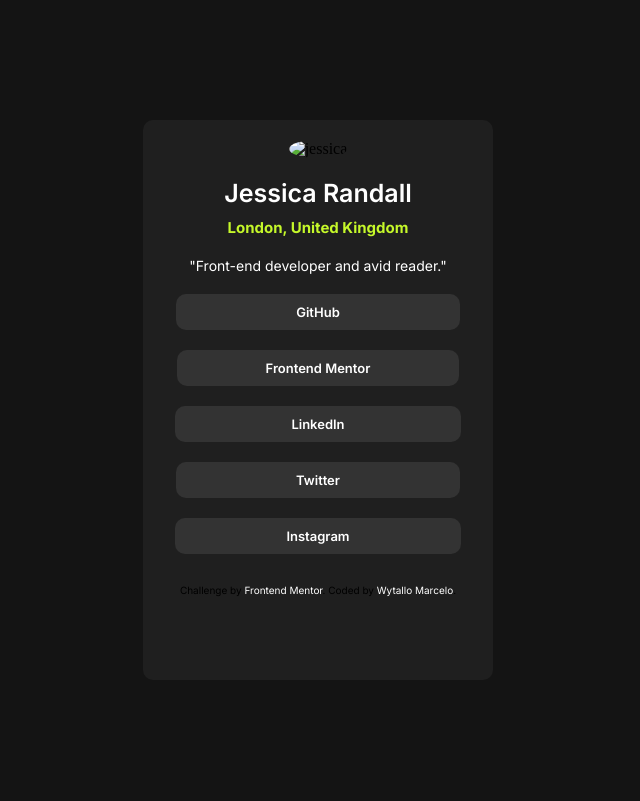
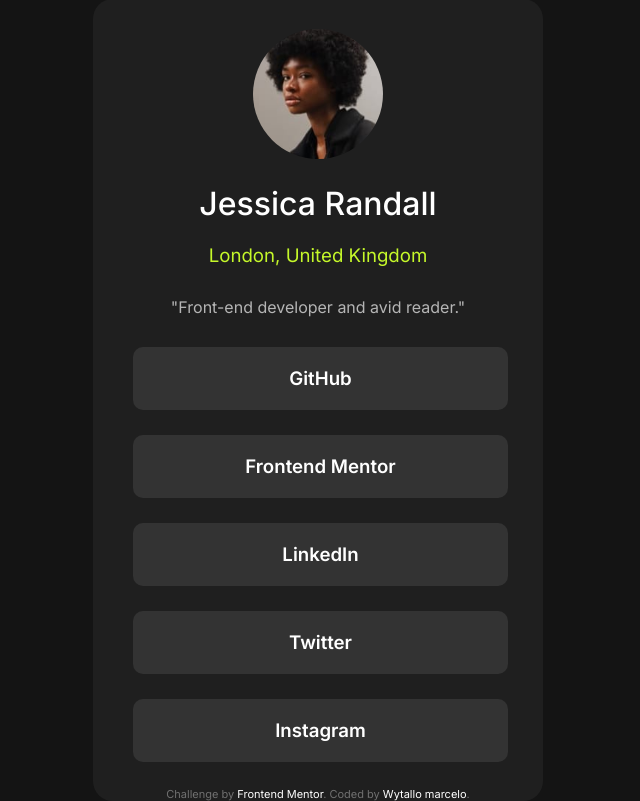
Before and after one commit to wytallo/social-links-github.io, a plain HTML site: page index.html in a window 1280 px wide. Shown: the whole page, without its empty margins (322-962 px from the left). Drawn offline with Linux system fonts and the light colour scheme.

Commit message:
Add files via upload

```diff
--- a/index.html
+++ b/index.html
@@ -1,5 +1,5 @@
 <!DOCTYPE html>
-<html lang="en">
+<html lang="pt-br">
 
 <head>
   <meta charset="UTF-8">
@@ -7,12 +7,10 @@
   <!-- displays site properly based on user's device -->
 
   <link rel="icon" type="image/png" sizes="32x32" href="./assets/images/favicon-32x32.png">
-
   <link rel="stylesheet" href="style.css">
-
   <link rel="preconnect" href="https://fonts.googleapis.com">
   <link rel="preconnect" href="https://fonts.gstatic.com" crossorigin>
-  <link href="https://fonts.googleapis.com/css2?family=Inter:wght@400;600;700&display=swap" rel="stylesheet">
+  <link href="https://fonts.googleapis.com/css2?family=Inter:wght@100..900&display=swap" rel="stylesheet">
 
   <title>Frontend Mentor | Social links profile</title>
 
@@ -21,24 +19,25 @@
 
 <body>
   <main>
-    <img src="../assets/images/avatar-jessica.jpg" alt="jessica">
+    <div class="jessica">
+      <img src="assets/images/avatar-jessica.jpeg" alt="foto-jessica">
+    </div>
     <h1>Jessica Randall</h1>
     <h2>London, United Kingdom</h2>
     <p>"Front-end developer and avid reader."</p>
 
-    <div class="rede-social">
-      <p class="github"><a href="#">GitHub</a></p>
-      <p class="frontend"><a href="#">Frontend Mentor</a></p>
-      <p class="linkedin"><a href="#">LinkedIn</a></p>
-      <P class="twitter"><a href="#">Twitter</a></P>
-      <p class="instagram"><a href="#">Instagram</a></p>
-    </div>
-
+    <ul class="rede-social">
+      <li class="git"><a href="#">GitHub</a></li>
+      <li class="front"><a href="#">Frontend Mentor</a></li>
+      <li class="link"><a href="#">LinkedIn</a></li>
+      <li class="twit"><a href="#">Twitter</a></li>
+      <li class="inst"><a href="#">Instagram</a></li>
+    </ul>
     <div class="attribution">
       Challenge by <a href="https://www.frontendmentor.io?ref=challenge" target="_blank">Frontend Mentor</a>.
-      Coded by <a href="#">Wytallo Marcelo</a>.
+      Coded by <a href="https://github.com/wytallo" target="_blank">Wytallo marcelo</a>.
+    </div>
   </main>
-  </div>
 </body>
 
 </html>
--- a/style.css
+++ b/style.css
@@ -1,125 +1,109 @@
-@charset "UTF_8";
+@charset "UTF-8";
 
-* {
+body {
+    background-color: hsl(0, 0%, 8%);
+    font-family: "Inter", sans-serif;
+    display: flex;
+    justify-content: center;
+    align-items: center;
+    height: 100vh;
     margin: 0;
 }
 
-body {
-    background-color: hsl(0, 0%, 8%);
-    display: flex;
-    align-items: center;
-    justify-content: center;
-    height: 100vh;
-    margin: 0px;
+main {
+    background-color:hsl(0, 0%, 12%);
+    width: 450px;
+    border-radius: 20px;
 }
 
-main {
-    background-color: hsl(0, 0%, 12%);
+.jessica {
     text-align: center;
-    width: 350px;
-    height: 560px;
-    border-radius: 10px;
 }
 
 img {
+    width: 130px;
     border-radius: 50%;
-    width: 95px;
-    margin: 20px;
+    margin-top: 30px;
 }
 
 h1 {
-    color: hsl(0, 0%, 100%);
-    font-family: 'Inter', sans-serif;
-    font-size: 25px;
-    font-weight: 600;
-    text-shadow: 2px, 2px, 0px rgb(0, 0, 0);
+    text-align: center;
+    color: white;
+    font-weight: 500;
 }
 
 h2 {
+    text-align: center;
     color: hsl(75, 94%, 57%);
-    font-family: 'Inter', sans-serif;
-    font-size: 15px;
-    padding: 10px;
+    font-size: 14pt;
+    font-weight: 400;
 }
 
 p {
-    color: hsl(0, 0%, 100%);
-    font-family: 'Inter', sans-serif;
-    font-size: 14px;
-    font-weight: 400;
-    padding: 10px;
-    text-shadow: 2px, 2px, 0px rgb(0, 0, 0);
+    text-align: center;
+    color: rgba(255, 255, 255, 0.671);
+    margin-top: 30px;
+    margin-bottom: 30px;
 }
 
-.rede-social a {
-    color: hsl(0, 0%, 100%);
-    text-decoration: none;
-    text-shadow: 2px, 2px, 0px rgb(0, 0, 0);
+ul a {
+    color: white;
 }
 
-.github {
-    background-color: hsl(0, 0%, 20%);
-    font-family: 'Inter', sans-serif;
-    font-size: 13px;
+li {
+    list-style: none;
+    padding: 20px;
     font-weight: 600;
-    display: inline-flex;
-    margin: 10px;
-    padding-inline: 120px;
-    border-radius: 10px;
+    font-size: 14pt;
+    text-align: center;
 }
 
-.frontend {
+.git {
     background-color: hsl(0, 0%, 20%);
-    font-family: 'Inter', sans-serif;
-    font-size: 13px;
-    font-weight: 600;
-    display: inline-flex;
-    margin: 10px;
-    padding-inline: 89px;
+    width: 335px;
     border-radius: 10px;
+    margin-bottom: 25px;
 }
 
-.linkedin {
+.front {
     background-color: hsl(0, 0%, 20%);
-    font-family: 'Inter', sans-serif;
-    font-size: 13px;
-    font-weight: 600;
-    display: inline-flex;
-    margin: 10px;
-    padding-inline: 116px;
+    width: 335px;
     border-radius: 10px;
+    margin-bottom: 25px;
 }
 
-.twitter {
+.link {
     background-color: hsl(0, 0%, 20%);
-    font-family: 'Inter', sans-serif;
-    font-size: 13px;
-    font-weight: 600;
-    display: inline-flex;
-    margin: 10px;
-    padding-inline: 120px;
+    width: 335px;
     border-radius: 10px;
+    margin-bottom: 25px;
 }
 
-.instagram {
+.twit {
     background-color: hsl(0, 0%, 20%);
-    font-family: 'Inter', sans-serif;
-    font-size: 13px;
-    font-weight: 600;
-    display: inline-flex;
-    margin: 10px;
-    padding-inline: 111px;
+    width: 335px;
     border-radius: 10px;
+    margin-bottom: 25px;
+}
+
+.inst {
+    background-color: hsl(0, 0%, 20%);
+    width: 335px;
+    border-radius: 10px;
+    margin-bottom: 25px;
+}
+
+a {
+    text-decoration: none;
 }
 
 .attribution {
-    font-family: 'Inter', sans-serif;
-    font-size: 10px;
+    font-size: 11px;
     text-align: center;
-    padding: 20px;
+    color: rgba(255, 255, 255, 0.363);
 }
 
 .attribution a {
-    color: hsl(0, 0%, 100%);
+    color: rgb(255, 255, 255);
     text-decoration: none;
 }
```
Also changed, not shown: assets/fonts/Inter-VariableFont_slnt,wght.ttf (added), assets/fonts/OFL.txt (added), assets/fonts/README.txt (added), assets/fonts/static/Inter-Bold.ttf (added), assets/fonts/static/Inter-Regular.ttf (added), assets/fonts/static/Inter-SemiBold.ttf (added), assets/images/avatar-jessica.jpeg (added), assets/images/favicon-32x32.png (added), design/active-states.jpg (added), design/desktop-preview.jpg (added), design/destkop-design.jpg (added), design/mobile-design.jpg (added), 2 other files.
